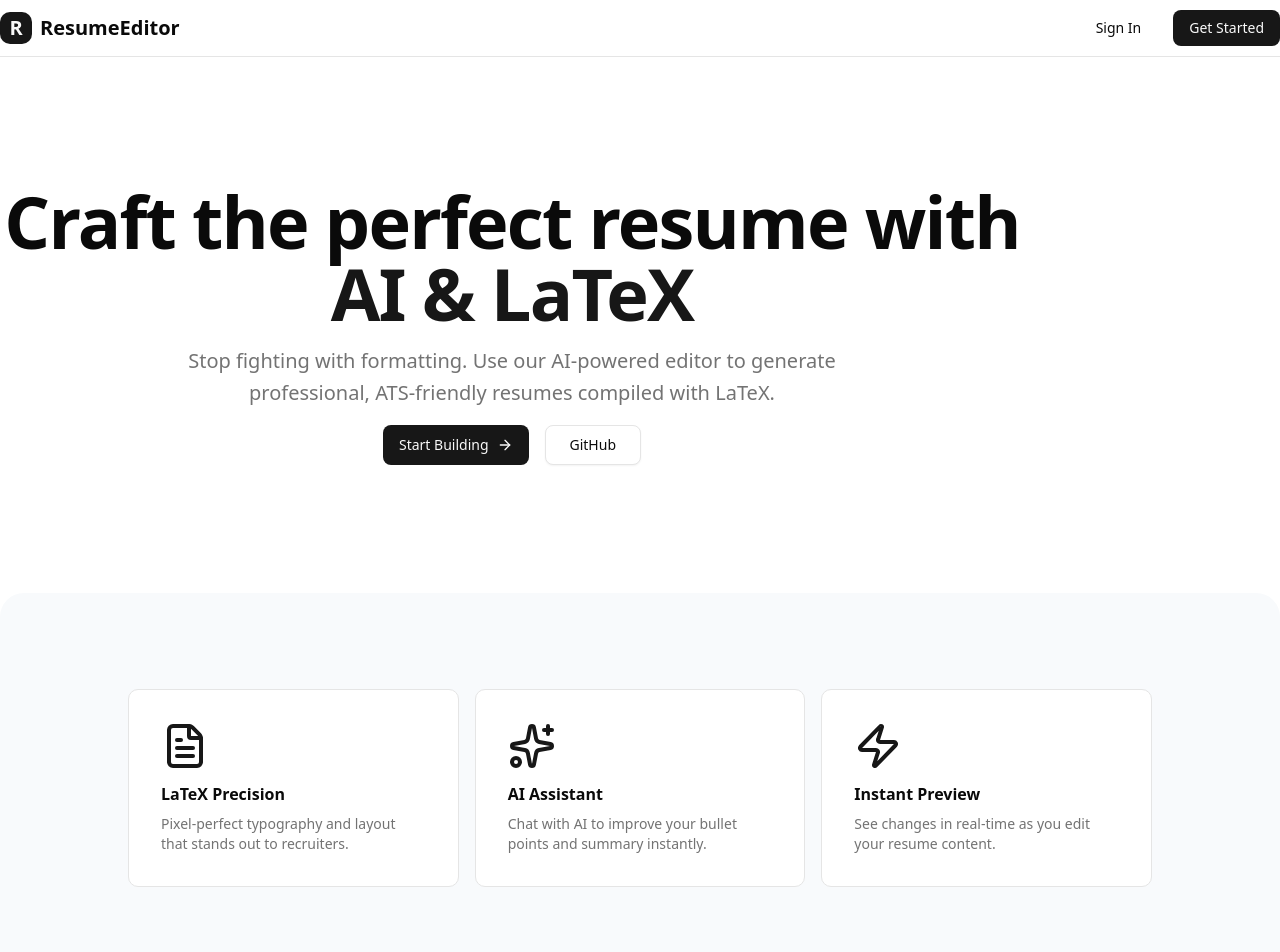
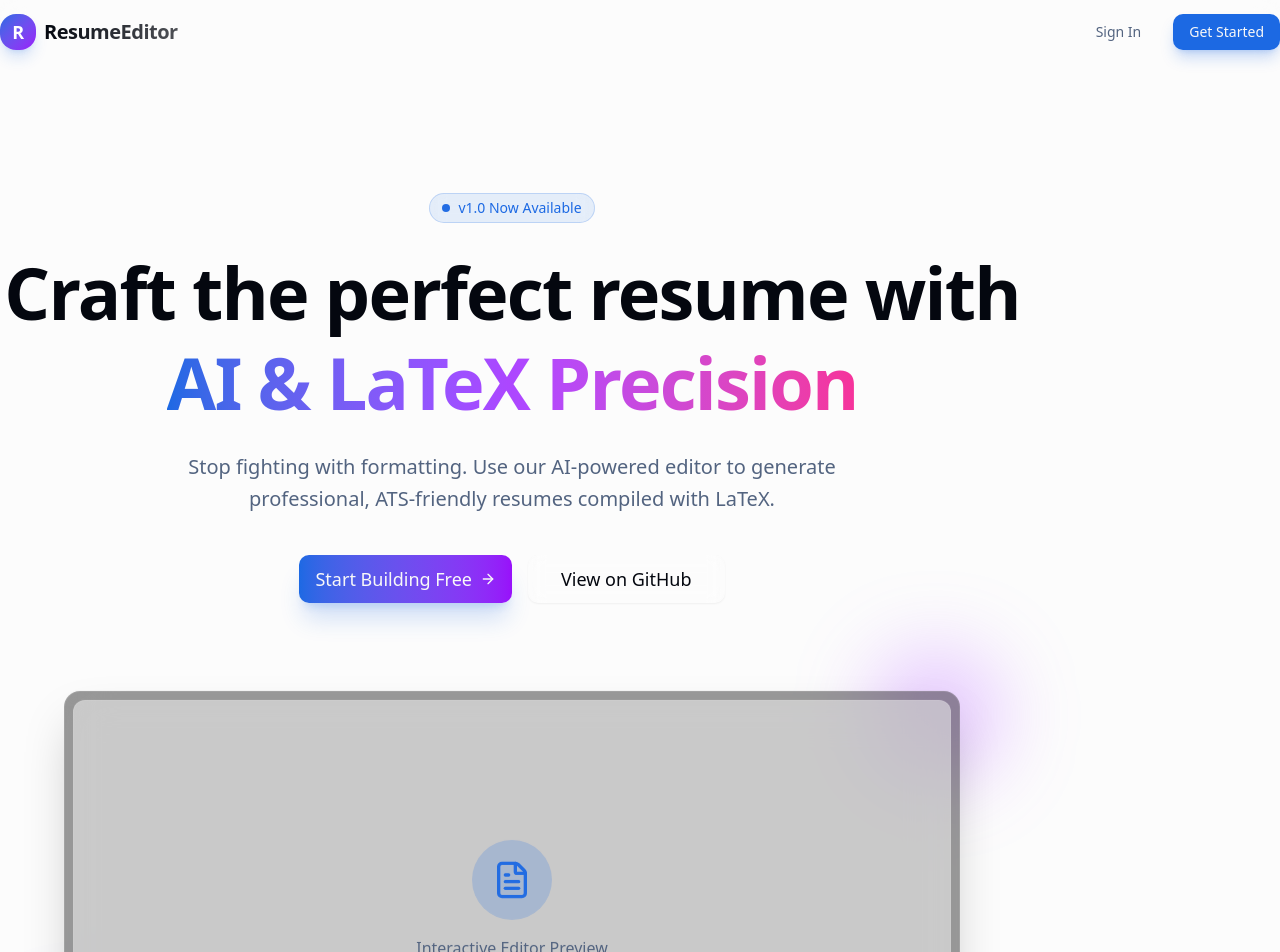
Before and after one commit to Satyampatil513/resume-editor, a Next.js app: page / in a window 1280 px wide. Shown: the top 952 px of the page. Built offline with nearby package versions, Linux system fonts and the light colour scheme.

Commit message:
feat: Phase 1 - Enhanced UI with Premium Aesthetics

```diff
--- a/src/app/globals.css
+++ b/src/app/globals.css
@@ -44,72 +44,98 @@
 }
 
 :root {
-  --radius: 0.625rem;
-  --background: oklch(1 0 0);
-  --foreground: oklch(0.145 0 0);
+  --radius: 0.75rem;
+
+  /* Modern Light Theme - Crisp & Clean with Vibrant Accents */
+  --background: oklch(0.99 0 0);
+  --foreground: oklch(0.13 0.02 260);
+
   --card: oklch(1 0 0);
-  --card-foreground: oklch(0.145 0 0);
+  --card-foreground: oklch(0.13 0.02 260);
+
   --popover: oklch(1 0 0);
-  --popover-foreground: oklch(0.145 0 0);
-  --primary: oklch(0.205 0 0);
-  --primary-foreground: oklch(0.985 0 0);
-  --secondary: oklch(0.97 0 0);
-  --secondary-foreground: oklch(0.205 0 0);
-  --muted: oklch(0.97 0 0);
-  --muted-foreground: oklch(0.556 0 0);
-  --accent: oklch(0.97 0 0);
-  --accent-foreground: oklch(0.205 0 0);
-  --destructive: oklch(0.577 0.245 27.325);
-  --border: oklch(0.922 0 0);
-  --input: oklch(0.922 0 0);
-  --ring: oklch(0.708 0 0);
-  --chart-1: oklch(0.646 0.222 41.116);
-  --chart-2: oklch(0.6 0.118 184.704);
-  --chart-3: oklch(0.398 0.07 227.392);
-  --chart-4: oklch(0.828 0.189 84.429);
-  --chart-5: oklch(0.769 0.188 70.08);
-  --sidebar: oklch(0.985 0 0);
-  --sidebar-foreground: oklch(0.145 0 0);
-  --sidebar-primary: oklch(0.205 0 0);
-  --sidebar-primary-foreground: oklch(0.985 0 0);
-  --sidebar-accent: oklch(0.97 0 0);
-  --sidebar-accent-foreground: oklch(0.205 0 0);
-  --sidebar-border: oklch(0.922 0 0);
-  --sidebar-ring: oklch(0.708 0 0);
+  --popover-foreground: oklch(0.13 0.02 260);
+
+  /* Vibrant Blue-Purple Primary */
+  --primary: oklch(0.55 0.2 260);
+  --primary-foreground: oklch(0.98 0 0);
+
+  --secondary: oklch(0.96 0.01 260);
+  --secondary-foreground: oklch(0.35 0.1 260);
+
+  --muted: oklch(0.96 0.01 260);
+  --muted-foreground: oklch(0.5 0.05 260);
+
+  --accent: oklch(0.94 0.02 260);
+  --accent-foreground: oklch(0.35 0.1 260);
+
+  --destructive: oklch(0.6 0.2 20);
+  --destructive-foreground: oklch(0.98 0 0);
+
+  --border: oklch(0.92 0.01 260);
+  --input: oklch(0.92 0.01 260);
+  --ring: oklch(0.55 0.2 260);
+
+  --chart-1: oklch(0.6 0.2 260);
+  --chart-2: oklch(0.6 0.2 300);
+  --chart-3: oklch(0.6 0.2 340);
+  --chart-4: oklch(0.6 0.2 180);
+  --chart-5: oklch(0.6 0.2 40);
+
+  --sidebar: oklch(0.98 0.01 260);
+  --sidebar-foreground: oklch(0.13 0.02 260);
+  --sidebar-primary: oklch(0.55 0.2 260);
+  --sidebar-primary-foreground: oklch(0.98 0 0);
+  --sidebar-accent: oklch(0.94 0.02 260);
+  --sidebar-accent-foreground: oklch(0.35 0.1 260);
+  --sidebar-border: oklch(0.92 0.01 260);
+  --sidebar-ring: oklch(0.55 0.2 260);
 }
 
 .dark {
-  --background: oklch(0.145 0 0);
-  --foreground: oklch(0.985 0 0);
-  --card: oklch(0.205 0 0);
-  --card-foreground: oklch(0.985 0 0);
-  --popover: oklch(0.205 0 0);
-  --popover-foreground: oklch(0.985 0 0);
-  --primary: oklch(0.922 0 0);
-  --primary-foreground: oklch(0.205 0 0);
-  --secondary: oklch(0.269 0 0);
-  --secondary-foreground: oklch(0.985 0 0);
-  --muted: oklch(0.269 0 0);
-  --muted-foreground: oklch(0.708 0 0);
-  --accent: oklch(0.269 0 0);
-  --accent-foreground: oklch(0.985 0 0);
-  --destructive: oklch(0.704 0.191 22.216);
-  --border: oklch(1 0 0 / 10%);
-  --input: oklch(1 0 0 / 15%);
-  --ring: oklch(0.556 0 0);
-  --chart-1: oklch(0.488 0.243 264.376);
-  --chart-2: oklch(0.696 0.17 162.48);
-  --chart-3: oklch(0.769 0.188 70.08);
-  --chart-4: oklch(0.627 0.265 303.9);
-  --chart-5: oklch(0.645 0.246 16.439);
-  --sidebar: oklch(0.205 0 0);
-  --sidebar-foreground: oklch(0.985 0 0);
-  --sidebar-primary: oklch(0.488 0.243 264.376);
-  --sidebar-primary-foreground: oklch(0.985 0 0);
-  --sidebar-accent: oklch(0.269 0 0);
-  --sidebar-accent-foreground: oklch(0.985 0 0);
-  --sidebar-border: oklch(1 0 0 / 10%);
-  --sidebar-ring: oklch(0.556 0 0);
+  /* Deep Space Dark Theme */
+  --background: oklch(0.1 0.02 260);
+  --foreground: oklch(0.98 0.01 260);
+
+  --card: oklch(0.14 0.03 260);
+  --card-foreground: oklch(0.98 0.01 260);
+
+  --popover: oklch(0.14 0.03 260);
+  --popover-foreground: oklch(0.98 0.01 260);
+
+  --primary: oklch(0.65 0.2 260);
+  --primary-foreground: oklch(0.98 0 0);
+
+  --secondary: oklch(0.2 0.04 260);
+  --secondary-foreground: oklch(0.98 0.01 260);
+
+  --muted: oklch(0.2 0.04 260);
+  --muted-foreground: oklch(0.7 0.05 260);
+
+  --accent: oklch(0.2 0.04 260);
+  --accent-foreground: oklch(0.98 0.01 260);
+
+  --destructive: oklch(0.5 0.2 20);
+  --destructive-foreground: oklch(0.98 0 0);
+
+  --border: oklch(0.25 0.04 260);
+  --input: oklch(0.25 0.04 260);
+  --ring: oklch(0.65 0.2 260);
+
+  --chart-1: oklch(0.65 0.2 260);
+  --chart-2: oklch(0.65 0.2 300);
+  --chart-3: oklch(0.65 0.2 340);
+  --chart-4: oklch(0.65 0.2 180);
+  --chart-5: oklch(0.65 0.2 40);
+
+  --sidebar: oklch(0.12 0.03 260);
+  --sidebar-foreground: oklch(0.98 0.01 260);
+  --sidebar-primary: oklch(0.65 0.2 260);
+  --sidebar-primary-foreground: oklch(0.98 0 0);
+  --sidebar-accent: oklch(0.2 0.04 260);
+  --sidebar-accent-foreground: oklch(0.98 0.01 260);
+  --sidebar-border: oklch(0.25 0.04 260);
+  --sidebar-ring: oklch(0.65 0.2 260);
 }
 
 @layer base {
@@ -117,6 +143,29 @@
     @apply border-border outline-ring/50;
   }
   body {
-    @apply bg-background text-foreground;
+    @apply bg-background text-foreground antialiased;
   }
 }
+
+@layer utilities {
+  .glass {
+    @apply bg-white/10 backdrop-blur-lg border border-white/20 shadow-xl;
+  }
+
+  .glass-dark {
+    @apply bg-black/20 backdrop-blur-lg border border-white/10 shadow-xl;
+  }
+
+  .text-gradient {
+    @apply bg-clip-text text-transparent bg-gradient-to-r from-primary via-purple-500 to-pink-500;
+  }
+
+  .animate-float {
+    animation: float 6s ease-in-out infinite;
+  }
+
+  @keyframes float {
+    0%, 100% { transform: translateY(0); }
+    50% { transform: translateY(-20px); }
+  }
+}
--- a/src/app/page.tsx
+++ b/src/app/page.tsx
@@ -1,80 +1,133 @@
 import Link from "next/link"
 import { Button } from "@/components/ui/button"
-import { ArrowRight, FileText, Sparkles, Zap } from "lucide-react"
+import { ArrowRight, FileText, Sparkles, Zap, CheckCircle2 } from "lucide-react"
 
 export default function Home() {
   return (
-    <div className="flex min-h-screen flex-col bg-background">
-      <header className="sticky top-0 z-50 w-full border-b bg-background/95 backdrop-blur supports-[backdrop-filter]:bg-background/60">
-        <div className="container flex h-14 items-center justify-between">
-          <div className="flex items-center gap-2 font-bold text-xl">
-            <div className="h-8 w-8 rounded-lg bg-primary flex items-center justify-center">
-              <span className="text-primary-foreground">R</span>
+    <div className="flex min-h-screen flex-col bg-background overflow-hidden relative">
+      {/* Background Gradients */}
+      <div className="absolute top-0 left-1/2 -translate-x-1/2 w-[1000px] h-[600px] bg-primary/20 rounded-full blur-[120px] -z-10 opacity-50 animate-pulse" />
+      <div className="absolute bottom-0 right-0 w-[800px] h-[600px] bg-purple-500/10 rounded-full blur-[100px] -z-10" />
+
+      <header className="sticky top-0 z-50 w-full border-b border-white/10 bg-background/60 backdrop-blur-md">
+        <div className="container flex h-16 items-center justify-between">
+          <div className="flex items-center gap-2 font-bold text-xl tracking-tight">
+            <div className="h-9 w-9 rounded-xl bg-gradient-to-br from-primary to-purple-600 flex items-center justify-center shadow-lg shadow-primary/20">
+              <span className="text-white font-bold text-lg">R</span>
             </div>
-            <span>ResumeEditor</span>
+            <span className="bg-clip-text text-transparent bg-gradient-to-r from-foreground to-foreground/70">ResumeEditor</span>
           </div>
           <nav className="flex items-center gap-4">
             <Link href="/login">
-              <Button variant="ghost">Sign In</Button>
+              <Button variant="ghost" className="text-muted-foreground hover:text-foreground">Sign In</Button>
             </Link>
             <Link href="/login">
-              <Button>Get Started</Button>
+              <Button className="bg-primary hover:bg-primary/90 shadow-lg shadow-primary/25 transition-all hover:scale-105">
+                Get Started
+              </Button>
             </Link>
           </nav>
         </div>
       </header>
+
       <main className="flex-1">
-        <section className="space-y-6 pb-8 pt-6 md:pb-12 md:pt-10 lg:py-32">
-          <div className="container flex max-w-[64rem] flex-col items-center gap-4 text-center">
-            <h1 className="font-heading text-3xl sm:text-5xl md:text-6xl lg:text-7xl font-bold tracking-tight">
-              Craft the perfect resume with <span className="text-primary">AI & LaTeX</span>
+        <section className="space-y-6 pb-8 pt-6 md:pb-12 md:pt-10 lg:py-32 relative">
+          <div className="container flex max-w-[64rem] flex-col items-center gap-6 text-center relative z-10">
+            <div className="inline-flex items-center rounded-full border border-primary/20 bg-primary/10 px-3 py-1 text-sm font-medium text-primary backdrop-blur-sm">
+              <span className="flex h-2 w-2 rounded-full bg-primary mr-2 animate-pulse"></span>
+              v1.0 Now Available
+            </div>
+
+            <h1 className="font-heading text-4xl sm:text-6xl md:text-7xl font-bold tracking-tight leading-tight">
+              Craft the perfect resume with <br />
+              <span className="text-gradient">AI & LaTeX Precision</span>
             </h1>
+
             <p className="max-w-[42rem] leading-normal text-muted-foreground sm:text-xl sm:leading-8">
               Stop fighting with formatting. Use our AI-powered editor to generate professional, ATS-friendly resumes compiled with LaTeX.
             </p>
-            <div className="space-x-4">
+
+            <div className="flex flex-col sm:flex-row gap-4 mt-4">
               <Link href="/login">
-                <Button size="lg" className="gap-2">
-                  Start Building <ArrowRight className="h-4 w-4" />
+                <Button size="lg" className="h-12 px-8 text-lg gap-2 bg-gradient-to-r from-primary to-purple-600 hover:from-primary/90 hover:to-purple-600/90 shadow-xl shadow-primary/20 transition-all hover:scale-105">
+                  Start Building Free <ArrowRight className="h-5 w-5" />
                 </Button>
               </Link>
               <Link href="https://github.com/Satyampatil513/resume-editor" target="_blank" rel="noreferrer">
-                <Button variant="outline" size="lg">
-                  GitHub
+                <Button variant="outline" size="lg" className="h-12 px-8 text-lg backdrop-blur-sm bg-white/5 border-white/10 hover:bg-white/10 transition-all">
+                  View on GitHub
                 </Button>
               </Link>
             </div>
+
+            {/* Mock UI Element */}
+            <div className="mt-16 relative w-full max-w-4xl mx-auto perspective-1000">
+              <div className="relative rounded-xl border border-white/10 bg-black/40 backdrop-blur-xl shadow-2xl p-2 animate-float transform rotate-x-12">
+                <div className="rounded-lg bg-background/50 p-4 h-[300px] md:h-[400px] w-full flex items-center justify-center border border-white/5">
+                  <div className="text-center space-y-4">
+                    <div className="h-20 w-20 bg-primary/20 rounded-full mx-auto flex items-center justify-center animate-pulse">
+                      <FileText className="h-10 w-10 text-primary" />
+                    </div>
+                    <p className="text-muted-foreground">Interactive Editor Preview</p>
+                  </div>
+                </div>
+              </div>
+              {/* Decorative blobs behind the mock */}
+              <div className="absolute -top-10 -right-10 w-32 h-32 bg-purple-500/30 rounded-full blur-2xl -z-10" />
+              <div className="absolute -bottom-10 -left-10 w-32 h-32 bg-blue-500/30 rounded-full blur-2xl -z-10" />
+            </div>
           </div>
         </section>
-        <section className="container space-y-6 bg-slate-50 py-8 dark:bg-transparent md:py-12 lg:py-24 rounded-3xl">
+
+        <section className="container space-y-12 py-12 md:py-24 lg:py-32 relative z-10">
+          <div className="mx-auto flex max-w-[58rem] flex-col items-center space-y-4 text-center">
+            <h2 className="font-bold text-3xl leading-[1.1] sm:text-3xl md:text-5xl">
+              Features that give you the edge
+            </h2>
+            <p className="max-w-[85%] leading-normal text-muted-foreground sm:text-lg sm:leading-7">
+              We combine the power of LaTeX typesetting with the ease of a modern web editor.
+            </p>
+          </div>
+
           <div className="mx-auto grid justify-center gap-4 sm:grid-cols-2 md:max-w-[64rem] md:grid-cols-3">
-            <div className="relative overflow-hidden rounded-lg border bg-background p-2">
-              <div className="flex h-[180px] flex-col justify-between rounded-md p-6">
-                <FileText className="h-12 w-12 text-primary" />
+            <div className="group relative overflow-hidden rounded-2xl border border-white/10 bg-white/5 p-6 hover:bg-white/10 transition-all hover:-translate-y-1 duration-300">
+              <div className="absolute inset-0 bg-gradient-to-br from-primary/10 via-transparent to-transparent opacity-0 group-hover:opacity-100 transition-opacity" />
+              <div className="flex h-[180px] flex-col justify-between rounded-md p-2 relative z-10">
+                <div className="h-12 w-12 rounded-lg bg-primary/10 flex items-center justify-center group-hover:scale-110 transition-transform duration-300">
+                  <FileText className="h-6 w-6 text-primary" />
+                </div>
                 <div className="space-y-2">
-                  <h3 className="font-bold">LaTeX Precision</h3>
+                  <h3 className="font-bold text-xl">LaTeX Precision</h3>
                   <p className="text-sm text-muted-foreground">
                     Pixel-perfect typography and layout that stands out to recruiters.
                   </p>
                 </div>
               </div>
             </div>
-            <div className="relative overflow-hidden rounded-lg border bg-background p-2">
-              <div className="flex h-[180px] flex-col justify-between rounded-md p-6">
-                <Sparkles className="h-12 w-12 text-primary" />
+
+            <div className="group relative overflow-hidden rounded-2xl border border-white/10 bg-white/5 p-6 hover:bg-white/10 transition-all hover:-translate-y-1 duration-300">
+              <div className="absolute inset-0 bg-gradient-to-br from-purple-500/10 via-transparent to-transparent opacity-0 group-hover:opacity-100 transition-opacity" />
+              <div className="flex h-[180px] flex-col justify-between rounded-md p-2 relative z-10">
+                <div className="h-12 w-12 rounded-lg bg-purple-500/10 flex items-center justify-center group-hover:scale-110 transition-transform duration-300">
+                  <Sparkles className="h-6 w-6 text-purple-500" />
+                </div>
                 <div className="space-y-2">
-                  <h3 className="font-bold">AI Assistant</h3>
+                  <h3 className="font-bold text-xl">AI Assistant</h3>
                   <p className="text-sm text-muted-foreground">
                     Chat with AI to improve your bullet points and summary instantly.
                   </p>
                 </div>
               </div>
             </div>
-            <div className="relative overflow-hidden rounded-lg border bg-background p-2">
-              <div className="flex h-[180px] flex-col justify-between rounded-md p-6">
-                <Zap className="h-12 w-12 text-primary" />
+
+            <div className="group relative overflow-hidden rounded-2xl border border-white/10 bg-white/5 p-6 hover:bg-white/10 transition-all hover:-translate-y-1 duration-300">
+              <div className="absolute inset-0 bg-gradient-to-br from-blue-500/10 via-transparent to-transparent opacity-0 group-hover:opacity-100 transition-opacity" />
+              <div className="flex h-[180px] flex-col justify-between rounded-md p-2 relative z-10">
+                <div className="h-12 w-12 rounded-lg bg-blue-500/10 flex items-center justify-center group-hover:scale-110 transition-transform duration-300">
+                  <Zap className="h-6 w-6 text-blue-500" />
+                </div>
                 <div className="space-y-2">
-                  <h3 className="font-bold">Instant Preview</h3>
+                  <h3 className="font-bold text-xl">Instant Preview</h3>
                   <p className="text-sm text-muted-foreground">
                     See changes in real-time as you edit your resume content.
                   </p>
@@ -84,11 +137,16 @@ export default function Home() {
           </div>
         </section>
       </main>
-      <footer className="py-6 md:px-8 md:py-0">
-        <div className="container flex flex-col items-center justify-between gap-4 md:h-24 md:flex-row">
+
+      <footer className="py-8 border-t border-white/10 bg-black/20 backdrop-blur-sm">
+        <div className="container flex flex-col items-center justify-between gap-4 md:flex-row">
           <p className="text-center text-sm leading-loose text-muted-foreground md:text-left">
-            Built by Satyam & Co.
+            Built by <span className="font-semibold text-foreground">Satyam & Co.</span>
           </p>
+          <div className="flex gap-4 text-sm text-muted-foreground">
+            <Link href="#" className="hover:text-primary transition-colors">Terms</Link>
+            <Link href="#" className="hover:text-primary transition-colors">Privacy</Link>
+          </div>
         </div>
       </footer>
     </div>
```
Also changed, not shown: src/app/login/login-form.tsx (+9 -9 lines), src/app/login/page.tsx (+9 -5 lines).
